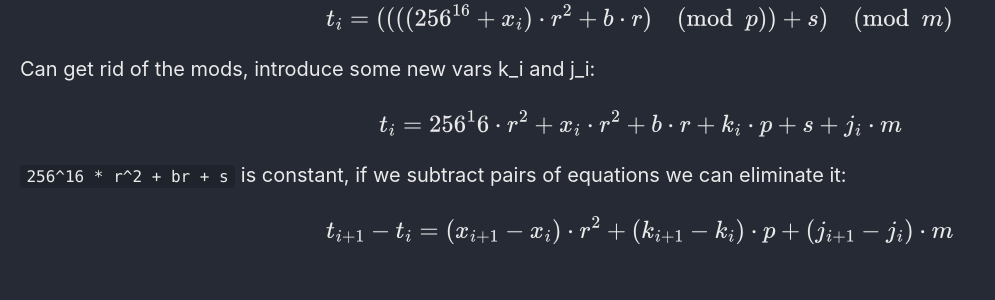
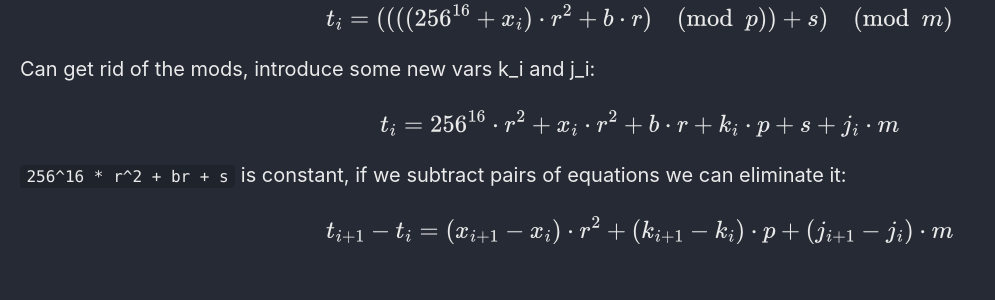
Before and after one commit to Connor-McCartney/Connor-McCartney.github.io, a Jekyll site: the page built from _pages/cryptography/other/Nostalgic-SECCONCTF14.md, in a window 1280 px wide and 900 px high, scrolled down 6911 px. Shown: the part 150-450 px from the top of the window, without its empty margins (0-995 px from the left). Built offline with Jekyll 4.4.1, drawn with Linux system fonts in a browser that asks for light colours; cached includes are drawn as plain includes.

```diff
--- a/_pages/cryptography/other/Nostalgic-SECCONCTF14.md
+++ b/_pages/cryptography/other/Nostalgic-SECCONCTF14.md
@@ -291,7 +291,7 @@ $$t_i = ((((256^{16} + x_i) \cdot r^2 + b \cdot r) \pmod p) + s) \pmod m$$
 Can get rid of the mods, introduce some new vars k_i and j_i:
 
 
-$$t_i = 256^16 \cdot r^2 + x_i \cdot r^2 + b \cdot r + k_i \cdot p + s + j_i \cdot m$$
+$$t_i = 256^{16} \cdot r^2 + x_i \cdot r^2 + b \cdot r + k_i \cdot p + s + j_i \cdot m$$
 
 
 `256^16 * r^2 + br + s` is constant, if we subtract pairs of equations we can eliminate it:
```
